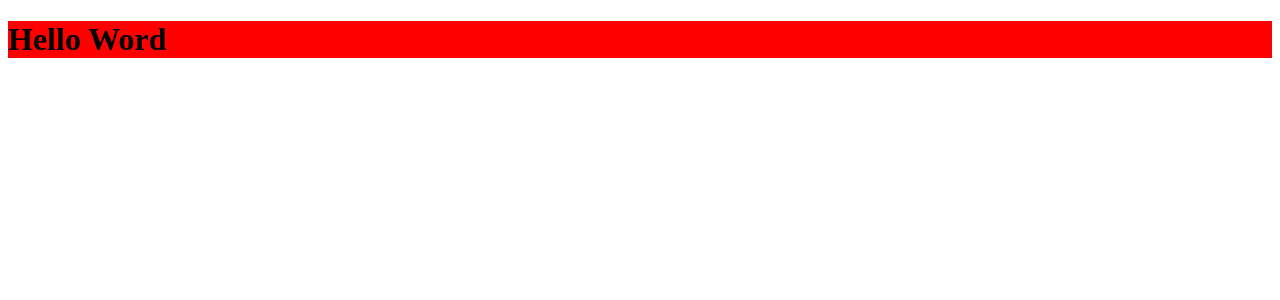
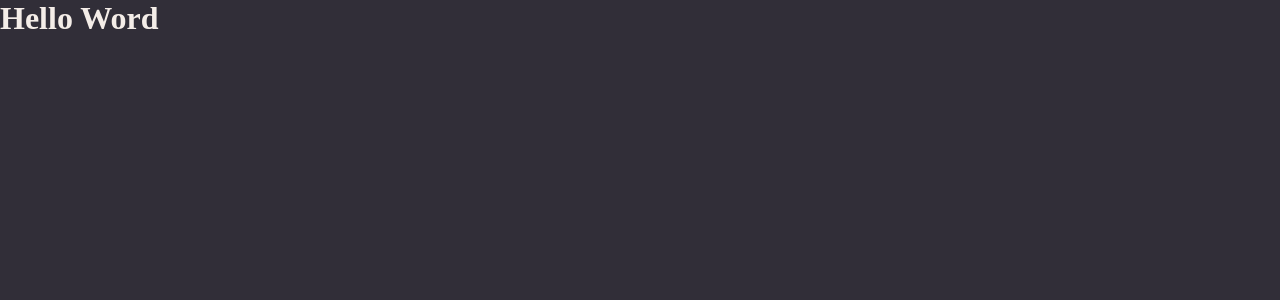
Before and after one commit to iCaioReis/Explorer-Stage09-Atividade-React, a React (Vite) app in the folder rocketnotes/: page / in a window 1280 px wide. Shown: the top 300 px of the page. Built offline with nearby package versions, Linux system fonts and the light colour scheme.

Commit message:
Global styles

```diff
--- a/rocketnotes/src/main.jsx
+++ b/rocketnotes/src/main.jsx
@@ -1,6 +1,7 @@
 import React from 'react'
 import ReactDOM from 'react-dom/client'
 import { ThemeProvider } from 'styled-components';
+import GlobalStyles from './styles/global';
 
 import theme from './styles/theme';
 
@@ -9,6 +10,7 @@
 ReactDOM.createRoot(document.getElementById('root')).render(
   <React.StrictMode>
     <ThemeProvider theme= { theme } >
+      <GlobalStyles/>
       <Datails />
     </ThemeProvider>
   </React.StrictMode>,
--- a/rocketnotes/src/pages/Datails/styles.js
+++ b/rocketnotes/src/pages/Datails/styles.js
@@ -1,5 +1,5 @@
 import styled from 'styled-components';
 
 export const Container = styled.div`
-    background-color: red;
+
 `;
--- /dev/null
+++ b/rocketnotes/src/styles/global.js
@@ -0,0 +1,26 @@
+import { createGlobalStyle } from "styled-components";
+
+export default createGlobalStyle`
+    * {
+        margin: 0;
+        padding: 0;
+        box-sizing: border-box;
+    }
+
+    body{
+        background-color: ${({ theme }) => theme.COLORS.BACKGROUND_800 };
+        color: ${({ theme }) => theme.COLORS.WHITE };
+    }
+
+    a {
+        text-decoration: none;
+    }
+
+    button, a{
+        cursor: pointer;
+        transition: filter 0.2s;
+    }
+    button:hover, a:hover{
+        filter: brightness(0.9);
+    }
+`
```
